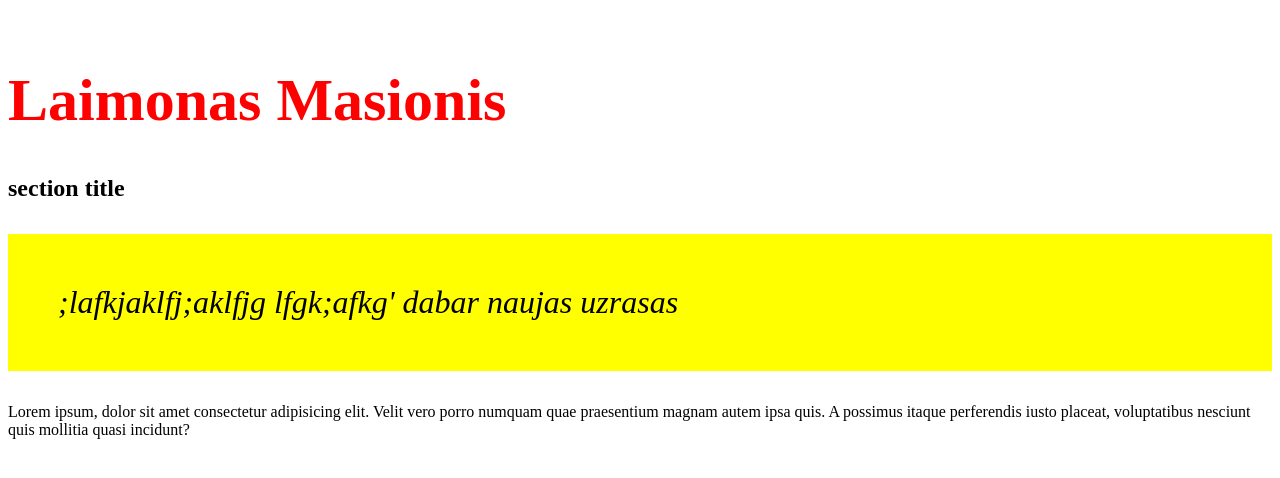
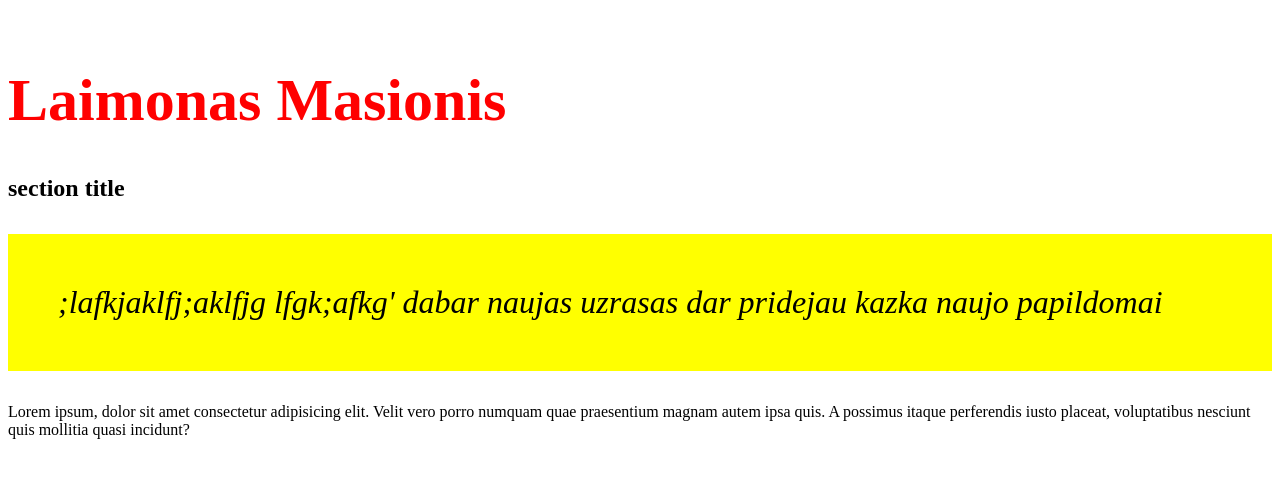
Before and after one commit to LaimonasMas/01-projektas, a plain HTML site: page index.html in a window 1280 px wide. Drawn offline with Linux system fonts and the light colour scheme.

Commit message:
dar prideta

```diff
--- a/index.html
+++ b/index.html
@@ -18,6 +18,7 @@
 <p style="font-size: 32px; font-style: italic; background-color: yellow; padding: 50px;">;lafkjaklfj;aklfjg
     lfgk;afkg'
     dabar naujas uzrasas
+    dar pridejau kazka naujo papildomai
 
 </p>
 
```
